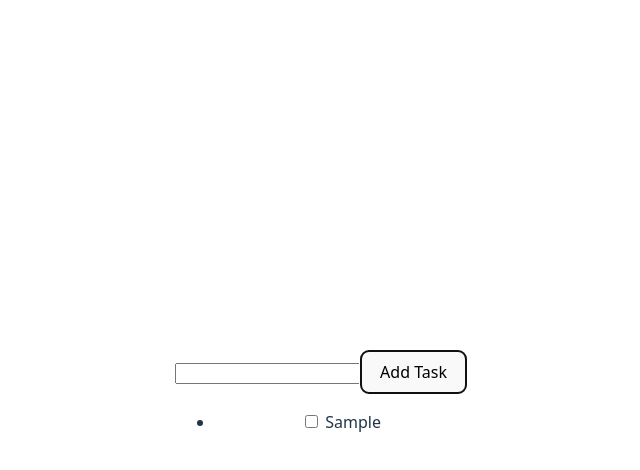
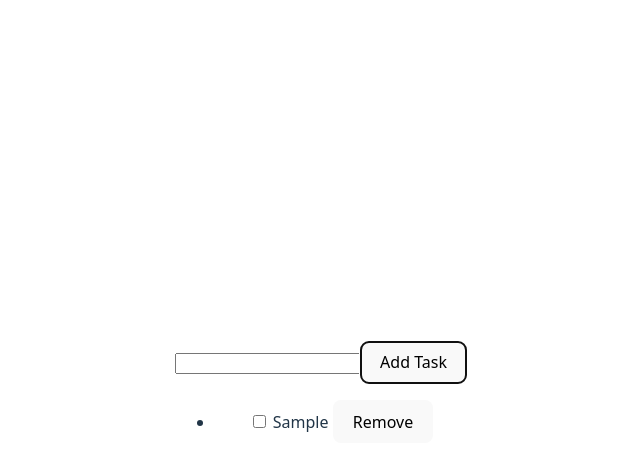
Before and after one commit to HabibAlhabsi/32-pbk-uts-233510673, a Vue app: page / in a window 1280 px wide. Both pictures are taken after typing "Sample" into the empty fields and a click on the button "Add Task". Shown: the top 470 px of the page, without its empty margins (319-959 px from the left). Built offline with nearby package versions, Linux system fonts and the light colour scheme.

Commit message:
menghapus tugas

```diff
--- a/src/App.vue
+++ b/src/App.vue
@@ -14,6 +14,11 @@
     inputTask.value = ''
   }
 }
+
+const removeTask = (taskId) => {
+  tasks.value = tasks.value.filter(task => task.id !== taskId)
+}
+
 </script>
 
 <template>
@@ -24,12 +29,11 @@
     <ul>
       <li v-for="task in tasks" :key="task.id">
         <input type="checkbox" v-model="task.completed" />
-        {{  task.task }}
+        {{ task.task }}
+        <button @click="removeTask(task.id)">Remove</button>
       </li>
     </ul>
   </div>
 </template>
 
-<style scoped>
-
-</style>
+<style scoped></style>
```
